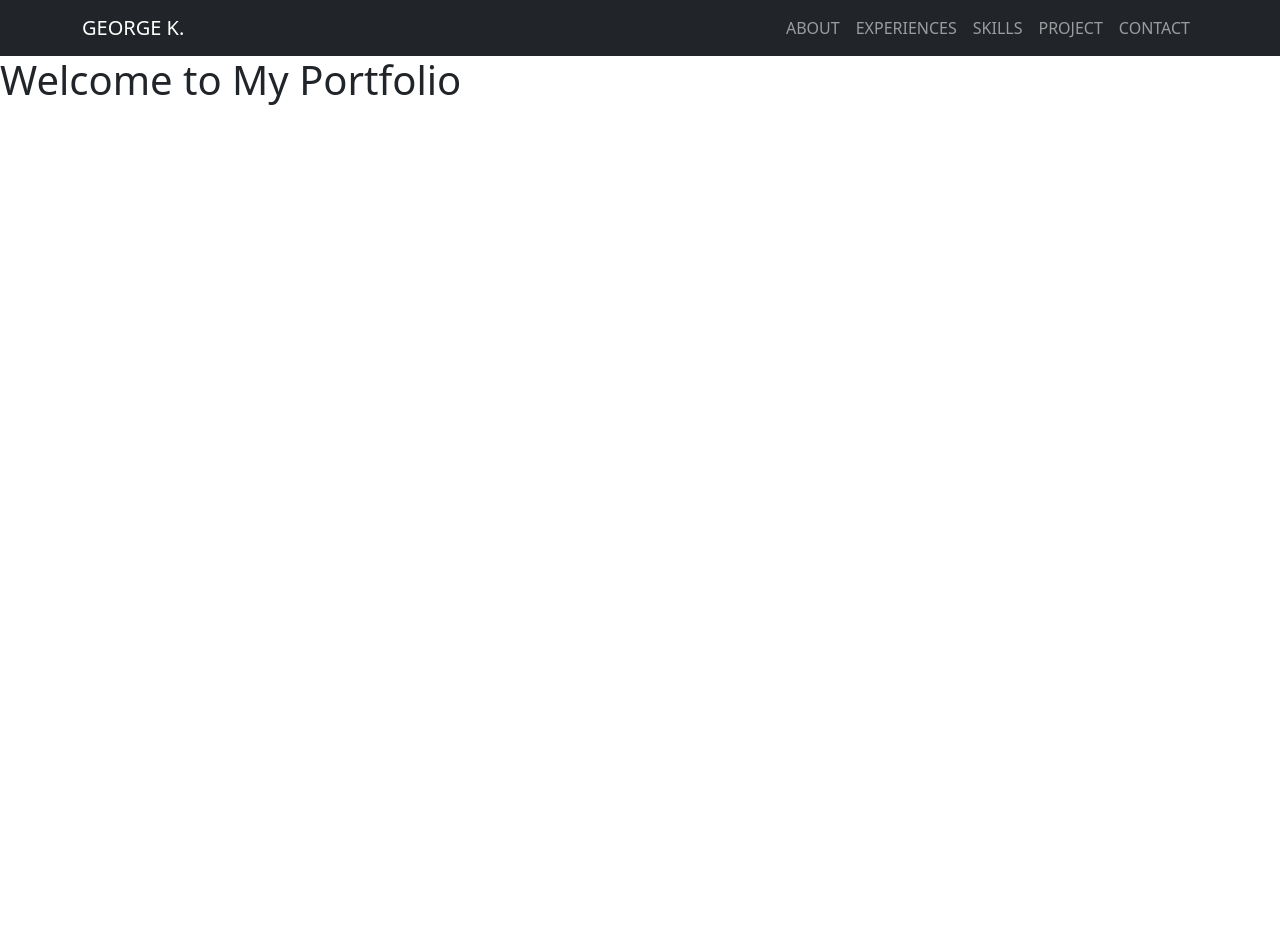
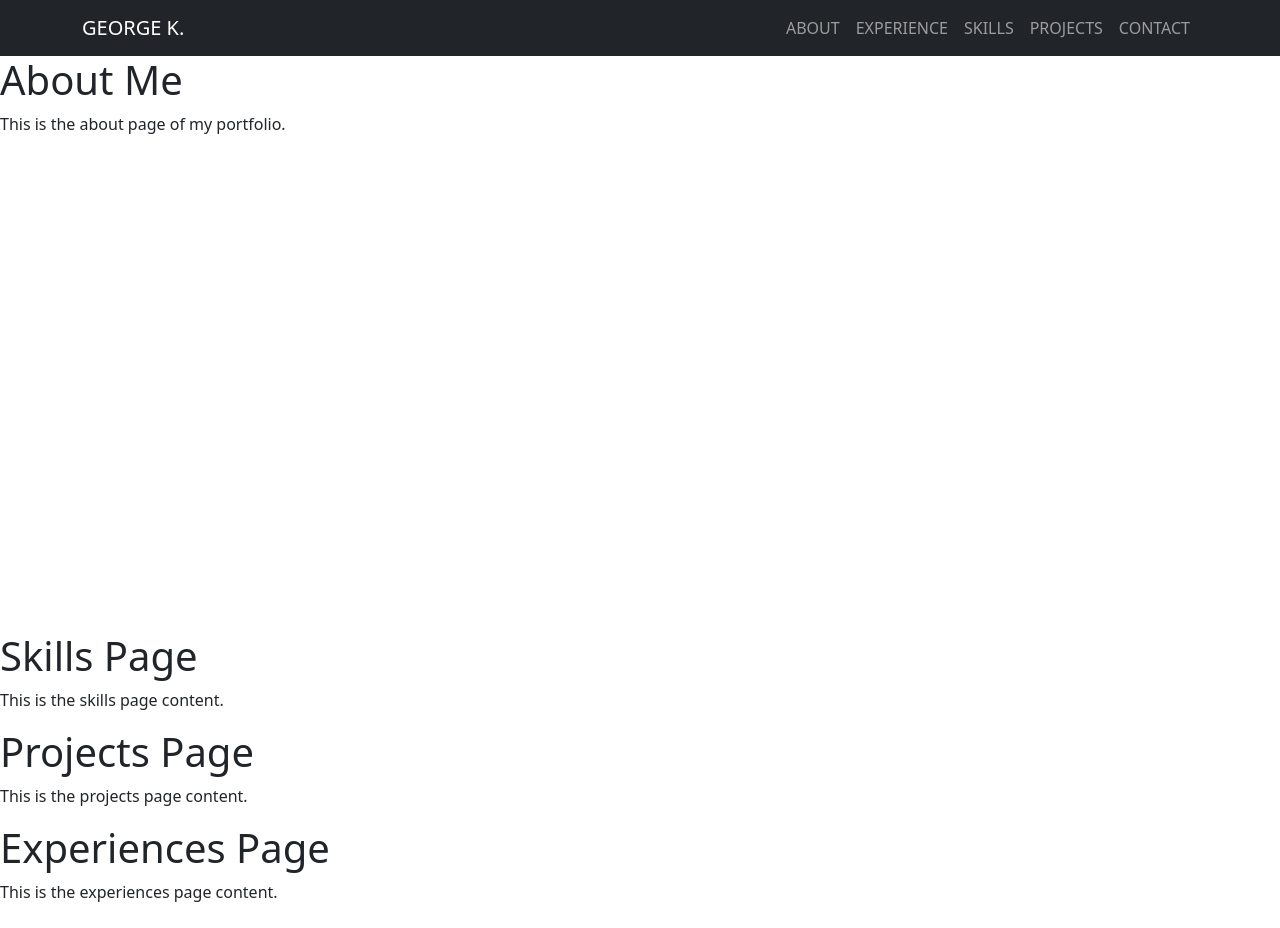
Before and after one commit to gkurkjian/Geos_Portfolio, a Next.js app: page / in a window 1280 px wide. Shown: the top 928 px of the page. Before the commit the page ends 800 px from the top, so only its background shows below. Built offline with nearby package versions, Linux system fonts and the light colour scheme.

Commit message:
forth commit: refactored routs as a single-page layout for faster performance

```diff
--- a/pages/about.js
+++ b/components/About.js
@@ -4,6 +4,8 @@ export default function About() {
     <>
       <h1>About Me</h1>
       <p>This is the about page of my portfolio.</p>
+      <br /><br /><br /><br /><br /><br /><br /><br /><br /><br /><br /><br /><br /><br /><br /><br /><br /><br /><br /><br />
+
     </>
   );
 }
--- a/components/Navigation.js
+++ b/components/Navigation.js
@@ -1,21 +1,20 @@
 'use client';
 
 import { Navbar, Container, Nav } from 'react-bootstrap';
-import Link from 'next/link';
 
 export default function Navigation() {
   return (
-    <Navbar bg="dark" variant="dark" expand="lg">
+    <Navbar bg="dark" variant="dark" expand="lg" fixed="top">
       <Container>
-        <Link href="/" className="navbar-brand">GEORGE K.</Link>
+        <a href="#home" className="navbar-brand">GEORGE K.</a>
         <Navbar.Toggle aria-controls="basic-navbar-nav" />
         <Navbar.Collapse id="basic-navbar-nav">
           <Nav className="ms-auto">
-            <Link href="/about" className="nav-link">ABOUT</Link>
-            <Link href="/experiences" className="nav-link">EXPERIENCES</Link>
-            <Link href="/skills" className="nav-link">SKILLS</Link>
-            <Link href="/projects" className="nav-link">PROJECT</Link>
-            <Link href="/contact" className="nav-link">CONTACT</Link>
+            <a href="#about" className="nav-link">ABOUT</a>
+            <a href="#experience" className="nav-link">EXPERIENCE</a>
+            <a href="#skills" className="nav-link">SKILLS</a>
+            <a href="#projects" className="nav-link">PROJECTS</a>
+            <a href="#contact" className="nav-link">CONTACT</a>
           </Nav>
         </Navbar.Collapse>
       </Container>
--- a/pages/index.js
+++ b/pages/index.js
@@ -1,8 +1,19 @@
+import About from '../components/About';
+import Skills from '../components/skills';
+import Projects from '../components/projects'
+import Experiences from '../components/experiences'
+import Contact from '../components/Contact';
+
+
 export default function Home() {
   return (
     <>
       <h1>Welcome to My Portfolio</h1>
-
+      <About />
+      <Skills />
+      <Projects />
+      <Experiences />
+      <Contact />
     </>
   );
 }
```
Also changed, not shown: components/Contact.js (renamed from pages/contact.js), components/Experiences.js (renamed from pages/experiences.js), components/Projects.js (renamed from pages/projects.js), components/Skills.js (renamed from pages/skills.js).
